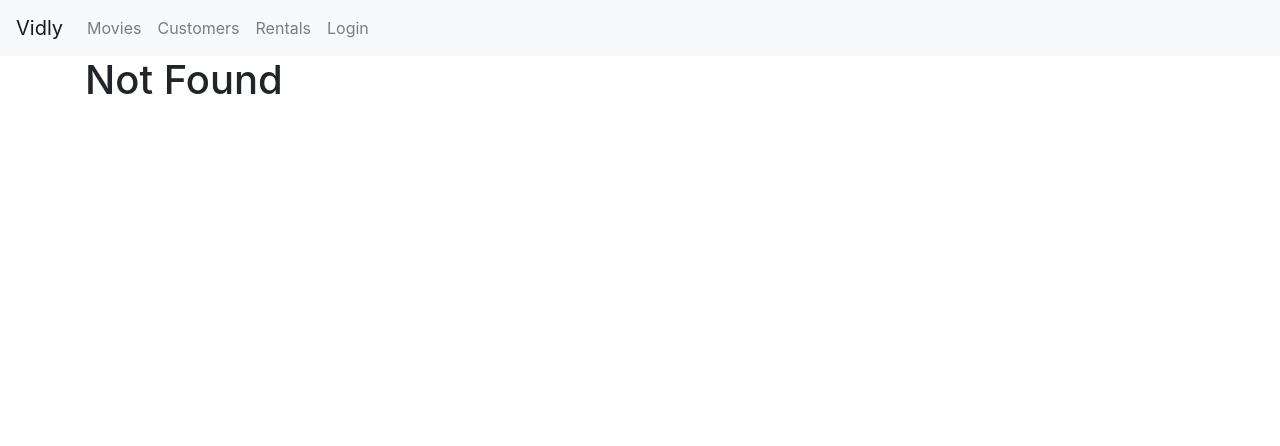
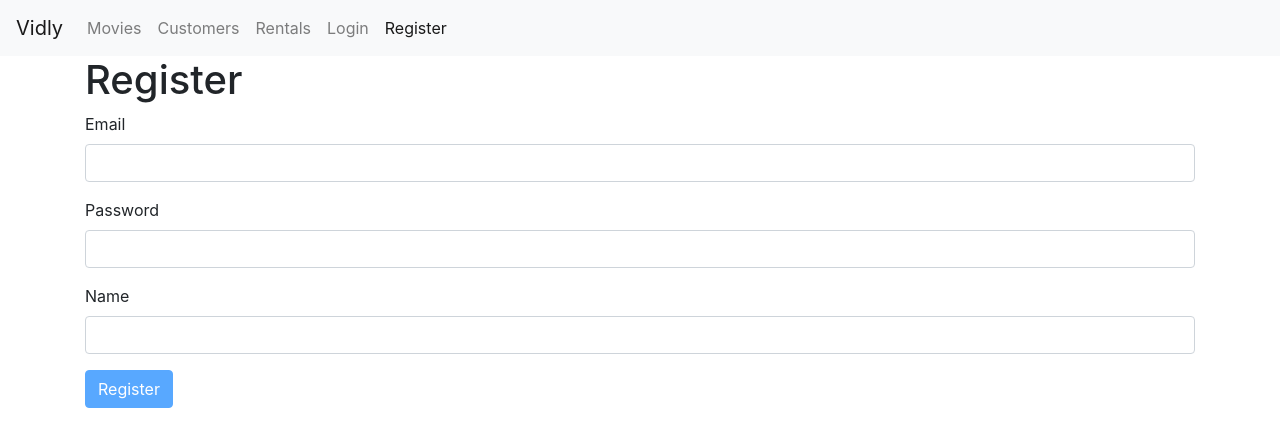
Before and after one commit to smotlani1/vidly, a React (Create React App) app: page /register in a window 1280 px wide. Before the commit this address led to /not-found. Shown: the top 446 px of the page. Built offline with nearby package versions, Linux system fonts and the light colour scheme; the HTML template or start-up script is replaced by a standard one.

Commit message:
Created registration form

```diff
--- a/src/App.js
+++ b/src/App.js
@@ -8,6 +8,7 @@
 import NavBar from "./components/navBar";
 import MovieForm from "./components/movieForm";
 import LoginForm from "./components/common/loginForm";
+import RegisterForm from './components/registerForm';
 
 class App extends Component {
   render() {
@@ -17,6 +18,7 @@
         <main className="container">
           <Switch>
             <Route path="/login" component={LoginForm} />
+            <Route path="/register" component={RegisterForm} />
             <Route path="/movies/:id" component={MovieForm} />
             <Route path="/movies" component={Movies}></Route>
             <Route path="/customers" component={Customers}></Route>
--- a/src/components/common/form.jsx
+++ b/src/components/common/form.jsx
@@ -1,5 +1,6 @@
 import React, { Component } from "react";
 import Joi from "joi-browser";
+import Input from "./input";
 
 class Form extends Component {
   state = {
@@ -31,6 +32,28 @@
     data[input.name] = input.value;
     this.setState({ data });
   };
+
+  renderButton(label) {
+    return (
+      <button disabled={this.validate()} className="btn btn-primary">
+        {label}
+      </button>
+    );
+  }
+
+  renderInput(name, label, type='text') {
+    const { data, errors } = this.state;
+    return (
+      <Input
+        type={type}
+        name={name}
+        label={label}
+        value={data[name]}
+        onChange={this.handleChange}
+        error={errors[name]}
+      />
+    );
+  }
 }
 
 export default Form;
--- a/src/components/common/input.jsx
+++ b/src/components/common/input.jsx
@@ -1,6 +1,6 @@
 import React from "react";
 
-const Input = ({ name, label, value, error, onChange }) => {
+const Input = ({ name, label, value, error, onChange, type }) => {
   return (
     <div className="form-group">
       <label htmlFor={name}>{label}</label>
@@ -9,7 +9,7 @@
         onChange={onChange}
         id={name}
         name={name}
-        type="text"
+        type={type}
         className="form-control"
       />
       {error && <div className="alert alert-danger">{error}</div>}
--- a/src/components/common/loginForm.jsx
+++ b/src/components/common/loginForm.jsx
@@ -1,6 +1,5 @@
 import React, { Component } from "react";
 import Joi from "joi-browser";
-import Input from "./input";
 import Form from "./form";
 
 class LoginForm extends Form {
@@ -19,28 +18,13 @@
   };
 
   render() {
-    const { data, errors } = this.state;
     return (
       <div>
         <h1>Login</h1>
         <form onSubmit={this.handleSubmit}>
-          <Input
-            name="username"
-            label="Username"
-            value={data.username}
-            onChange={this.handleChange}
-            error={errors.username}
-          />
-          <Input
-            name="password"
-            label="Password"
-            value={data.password}
-            onChange={this.handleChange}
-            error={errors.password}
-          />
-          <button disabled={this.validate()} className="btn btn-primary">
-            Login
-          </button>
+          {this.renderInput("username", "Username")}
+          {this.renderInput("password", "Password", "password")}
+          {this.renderButton("Login")}
         </form>
       </div>
     );
--- a/src/components/navBar.jsx
+++ b/src/components/navBar.jsx
@@ -32,6 +32,9 @@
           <NavLink className="nav-item nav-link" to="/login">
             Login
           </NavLink>
+          <NavLink className="nav-item nav-link" to="/register">
+            Register
+          </NavLink>
         </div>
       </div>
     </nav>
--- /dev/null
+++ b/src/components/registerForm.jsx
@@ -0,0 +1,36 @@
+import React, { Component } from "react";
+import Form from "./common/form";
+import Joi from "joi-browser";
+
+class RegisterForm extends Form {
+  state = {
+    data: {email: "", password:"", name: ""},
+    errors: {}
+  };
+
+  schema ={
+    email: Joi.string().email().required().label("Email"),
+    password: Joi.string().required().label("Password"),
+    name: Joi.string().required().label("Name"),
+  }
+
+  doSubmit = () => {
+    console.log("registered")
+  }
+
+  render() {
+    return (
+      <div>
+        <h1>Register</h1>
+        <form onSubmit={this.handleSubmit}>
+          {this.renderInput("email", "Email", "email")}
+          {this.renderInput("password", "Password", "password")}
+          {this.renderInput("name", "Name")}
+          {this.renderButton("Register")}
+        </form>
+      </div>
+    );
+  }
+}
+
+export default RegisterForm;
```
